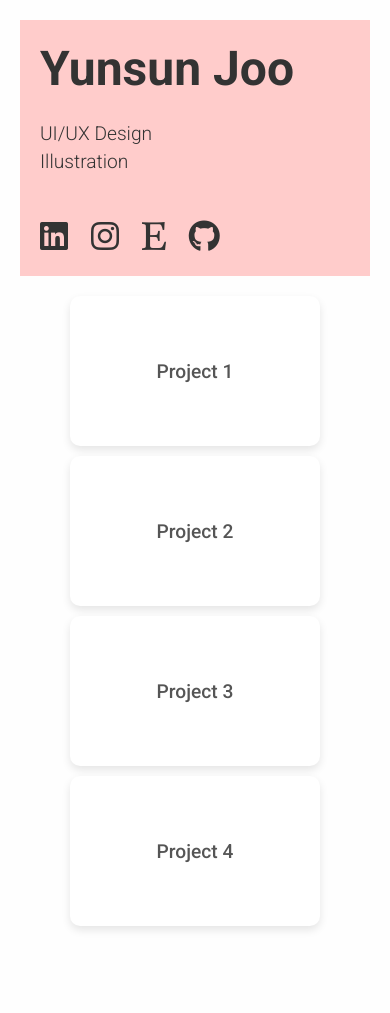
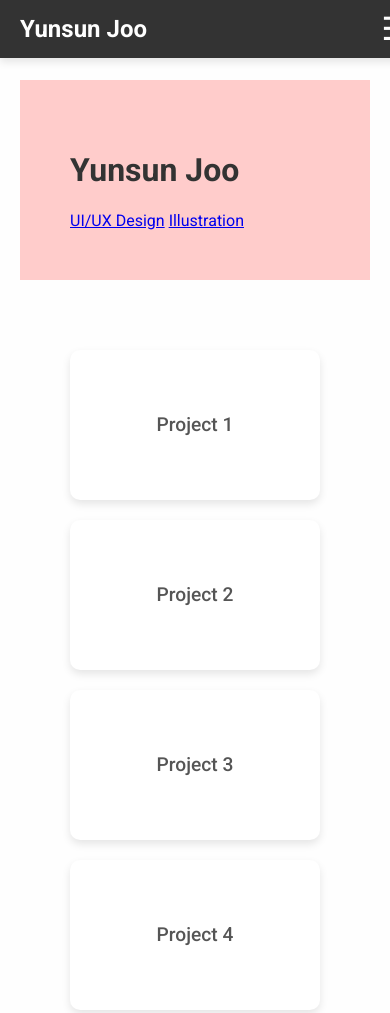
Before and after one commit to Joostudio/joostudio.github.io, a plain HTML site: page index.html in a window 390 px wide. Shown: the top 1013 px of the page. Before the commit the page ends 966 px from the top, so only its background shows below. Drawn offline with Linux system fonts and the light colour scheme.

Commit message:
Update index.html with new design and features

```diff
--- a/index.html
+++ b/index.html
@@ -18,19 +18,91 @@
             background-color: #fefefe;
             color: #333;
             box-sizing: border-box;
+            padding-top: 60px; /* 상단 바 공간 확보 */
         }
 
-        /* 페이지 레이아웃 설정 */
+        /* 상단 바 스타일 */
+        .navbar {
+            position: fixed;
+            top: 0;
+            left: 0;
+            width: 100%;
+            background-color: #333; /* 검은색 배경 */
+            color: white;
+            padding: 10px 20px;
+            display: flex;
+            justify-content: space-between;
+            align-items: center;
+            z-index: 1000;
+            box-shadow: 0 4px 8px rgba(0, 0, 0, 0.1);
+        }
+
+        /* 로고 스타일 */
+        .navbar-logo {
+            font-size: 1.5rem;
+            font-weight: 700;
+        }
+
+        /* 데스크톱 메뉴 스타일 */
+        .navbar-menu {
+            display: flex;
+            gap: 20px;
+        }
+
+        .navbar-menu a {
+            color: white;
+            text-decoration: none;
+            font-size: 1rem;
+            transition: color 0.3s;
+        }
+
+        .navbar-menu a:hover {
+            color: #ff6b6b;
+        }
+
+        /* 모바일 메뉴 (햄버거 버튼) */
+        .hamburger-menu {
+            display: none;
+            font-size: 2rem;
+            cursor: pointer;
+        }
+
+        /* 모바일 메뉴 슬라이드 */
+        .mobile-menu {
+            display: none;
+            position: fixed;
+            top: 60px;
+            right: 0;
+            width: 200px;
+            background-color: #333;
+            box-shadow: -4px 0 8px rgba(0, 0, 0, 0.1);
+            z-index: 1000;
+            padding: 20px;
+        }
+
+        .mobile-menu a {
+            display: block;
+            color: white;
+            text-decoration: none;
+            margin: 10px 0;
+            font-size: 1.2rem;
+        }
+
+        .mobile-menu a:hover {
+            color: #ff6b6b;
+        }
+
+        /* 페이지 레이아웃 (CSS Grid 사용) */
         .container {
-            display: flex;
-            flex-direction: row;
-            height: 100vh;
+            display: grid;
+            grid-template-columns: 1fr 1fr;
+            height: calc(100vh - 60px);
             padding: 50px;
+            gap: 20px;
         }
 
         /* 왼쪽 섹션 스타일 */
         .left-section {
-            flex: 1;
             padding: 50px;
             background-color: #ffcccb;
             display: flex;
@@ -38,52 +110,8 @@
             justify-content: center;
         }
 
-        .left-section h1 {
-            font-size: 3rem;
-            margin: 0;
-            font-weight: 700;
-        }
-
-        /* 직업 텍스트를 각각 다른 단락으로 설정 */
-        .profession-links {
-            margin: 20px 0;
-        }
-
-        .profession-links a {
-            display: block; /* 각각 독립된 줄로 표시 */
-            font-size: 1.5rem;
-            margin: 5px 0;
-            font-weight: 300;
-            color: #333;
-            text-decoration: none;
-            transition: color 0.3s;
-        }
-
-        /* 마우스를 올렸을 때 색상 변경 */
-        .profession-links a:hover {
-            color: #ff6b6b;
-        }
-
-        /* 소셜 아이콘 스타일 */
-        .social-icons {
-            margin-top: 20px;
-        }
-
-        .social-icons a {
-            color: #333;
-            font-size: 2rem;
-            margin-right: 15px;
-            text-decoration: none;
-            transition: color 0.3s;
-        }
-
-        .social-icons a:hover {
-            color: #ff6b6b;
-        }
-
         /* 오른쪽 섹션 스타일 */
         .right-section {
-            flex: 1;
             padding: 50px;
             display: flex;
             flex-wrap: wrap;
@@ -107,75 +135,85 @@
             font-weight: 500;
         }
 
-        /* 모바일 화면 반응형 설정 */
+        /* 모바일 화면 설정 */
         @media (max-width: 768px) {
-            .container {
-                flex-direction: column; /* 세로 방향으로 변경 */
-                height: auto; /* 높이 자동 조정 */
-                padding: 20px;
+            .navbar-menu {
+                display: none;
             }
 
-            .left-section, .right-section {
+            .hamburger-menu {
+                display: block;
+            }
+
+            .container {
+                grid-template-columns: 1fr;
+                grid-template-rows: auto auto;
                 padding: 20px;
+                height: auto;
             }
 
             .left-section {
-                order: 1; /* 왼쪽 섹션을 첫 번째로 표시 */
+                grid-row: 1;
             }
 
             .right-section {
-                order: 2; /* 오른쪽 섹션을 두 번째로 표시 */
-                gap: 10px;
-            }
-
-            h1 {
-                font-size: 2.5rem; /* 모바일에서 폰트 크기 조정 */
-            }
-
-            .profession-links a {
-                font-size: 1.2rem;
+                grid-row: 2;
             }
         }
     </style>
 </head>
 <body>
+
+    <!-- 상단 바 -->
+    <header class="navbar">
+        <div class="navbar-logo">Yunsun Joo</div>
+
+        <nav class="navbar-menu">
+            <a href="#home">Home</a>
+            <a href="#portfolio">Portfolio</a>
+            <a href="#contact">Contact</a>
+            <a href="https://github.com/Joostudio" target="_blank">
+                <i class="fab fa-github"></i>
+            </a>
+        </nav>
+
+        <div class="hamburger-menu" onclick="toggleMobileMenu()">☰</div>
+    </header>
+
+    <!-- 모바일 메뉴 -->
+    <nav class="mobile-menu" id="mobileMenu">
+        <a href="#home" onclick="toggleMobileMenu()">Home</a>
+        <a href="#portfolio" onclick="toggleMobileMenu()">Portfolio</a>
+        <a href="#contact" onclick="toggleMobileMenu()">Contact</a>
+        <a href="https://github.com/Joostudio" target="_blank" onclick="toggleMobileMenu()">
+            <i class="fab fa-github"></i> GitHub
+        </a>
+    </nav>
+
+    <!-- 메인 콘텐츠 -->
     <div class="container">
-
-        <!-- 왼쪽 섹션 -->
         <div class="left-section">
             <h1>Yunsun Joo</h1>
-
-            <!-- 각각 다른 링크를 설정할 수 있도록 분리 -->
             <div class="profession-links">
                 <a href="#" title="UI/UX Design">UI/UX Design</a>
                 <a href="#" title="Illustration">Illustration</a>
             </div>
-
-            <!-- 소셜 아이콘 -->
-            <div class="social-icons">
-                <a href="https://www.linkedin.com/in/yunsunjoo" target="_blank" title="LinkedIn">
-                    <i class="fab fa-linkedin"></i>
-                </a>
-                <a href="https://www.instagram.com/joostudio.gallary" target="_blank" title="Instagram">
-                    <i class="fab fa-instagram"></i>
-                </a>
-                <a href="https://www.etsy.com/shop/joostudio" target="_blank" title="Etsy Store">
-                    <i class="fab fa-etsy"></i>
-                </a>
-                <a href="https://github.com/Joostudio" target="_blank" title="GitHub">
-                    <i class="fab fa-github"></i>
-                </a>
-            </div>
         </div>
 
-        <!-- 오른쪽 섹션 -->
         <div class="right-section">
             <div class="project-card">Project 1</div>
             <div class="project-card">Project 2</div>
             <div class="project-card">Project 3</div>
             <div class="project-card">Project 4</div>
         </div>
+    </div>
 
-    </div>
+    <script>
+        function toggleMobileMenu() {
+            const mobileMenu = document.getElementById('mobileMenu');
+            mobileMenu.style.display = mobileMenu.style.display === 'block' ? 'none' : 'block';
+        }
+    </script>
+
 </body>
 </html>
```
